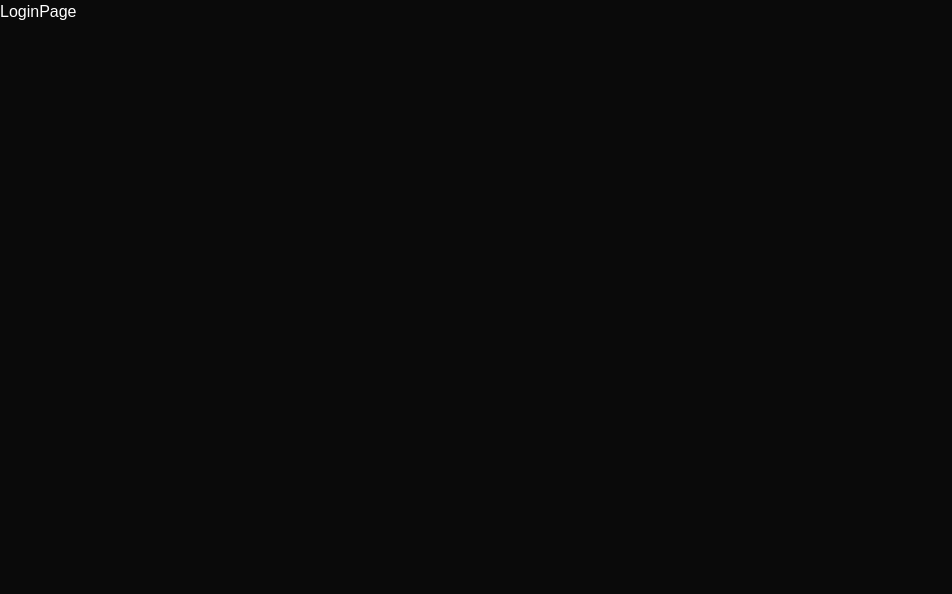
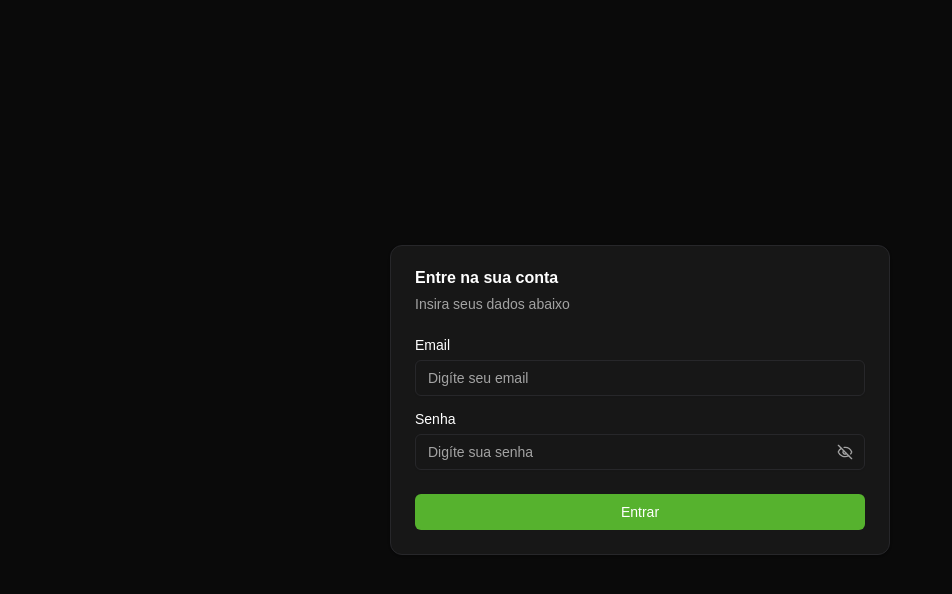
Before and after one commit to Luis-Gustavo-LG/fsc-fintrack, a React app: page /login in a window 1280 px wide. Shown: the top 594 px of the page, without its empty margins (0-952 px from the left). Built offline with nearby package versions, Linux system fonts and the light colour scheme; the HTML template or start-up script is replaced by a standard one.

Commit message:
feat: add initial login page

```diff
--- a/src/pages/login.jsx
+++ b/src/pages/login.jsx
@@ -1,8 +1,74 @@
+import { Form, FormField, FormItem, FormLabel, FormControl, FormMessage } from '@/components/ui/form'
 import React from 'react'
+import { Card, CardContent, CardDescription, CardFooter, CardHeader, CardTitle } from '../components/ui/card'
+import PasswordInput from '@/components/password-input'
+import { Input } from '../components/ui/input'
+import { z } from 'zod'
+import { useForm } from 'react-hook-form'
+import { zodResolver } from '@hookform/resolvers/zod'
+import { Button } from '../components/ui/button'
 
 const LoginPage = () => {
+    const loginSchema = z.object({
+        email: z.string().trim().email("Email inválido"),
+        password: z.string().trim().min(6, "Senha deve ter pelo menos 6 caracteres"),
+    })
+    const methods = useForm({
+        resolver: zodResolver(loginSchema),
+        defaultValues: {
+            email: "",
+            password: "",
+        },
+    })
+    const onSubmit = (data) => {
+        console.log(data)
+    }
   return (
-    <div>LoginPage</div>
+    <div className="flex flex-col h-screen w-screen items-center justify-center">
+        <Form {...methods}>
+            <form onSubmit={methods.handleSubmit(onSubmit)}>
+                <Card className="w-[500px]">
+                    <CardHeader>
+                        <CardTitle>Entre na sua conta</CardTitle>
+                        <CardDescription>
+                            Insira seus dados abaixo
+                        </CardDescription>
+                    </CardHeader>
+                    <CardContent className="space-y-4">
+                        <FormField
+                        control={methods.control}
+                        name="email"
+                        render={({field}) => (
+                            <FormItem>
+                                <FormLabel>Email</FormLabel>
+                                <FormControl>
+                                    <Input placeholder="Digíte seu email" {...field}/>
+                                </FormControl>
+                                <FormMessage/>
+                            </FormItem>
+                        )}
+                        />
+                        <FormField
+                        control={methods.control}
+                        name="password"
+                        render={({field}) => (
+                            <FormItem>
+                                <FormLabel>Senha</FormLabel>
+                                <FormControl>
+                                    <PasswordInput {...field}/>
+                                </FormControl>
+                                <FormMessage/>
+                            </FormItem>
+                        )}
+                        />
+                    </CardContent>
+                    <CardFooter>
+                        <Button className="w-full" type="submit">Entrar</Button>
+                    </CardFooter>
+                </Card>
+            </form>
+        </Form>
+    </div>
   )
 }
 
```
